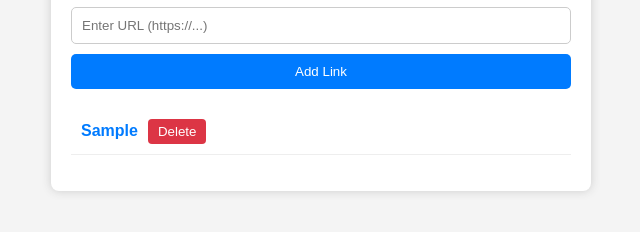
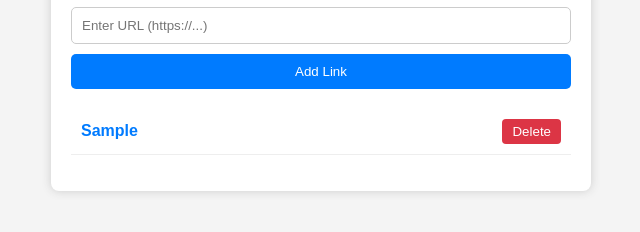
Before and after one commit to shreekanth7899/linksaver, a plain HTML site: page index.html in a window 1280 px wide. Both pictures are taken after typing "Sample", "https://example.com" into the empty fields and a click on the button "Add Link". Shown: the part 168-400 px from the top of the page, without its empty margins (319-959 px from the left). Drawn offline with Linux system fonts and the light colour scheme.

Commit message:
delete button Update

```diff
--- a/styles.css
+++ b/styles.css
@@ -52,6 +52,9 @@ ul {
 li {
   padding: 10px;
   border-bottom: 1px solid #eee;
+  display: flex;
+  justify-content: space-between;
+  align-items: center;
 }
 
 a {
@@ -63,8 +66,8 @@ a {
 a:hover {
   text-decoration: underline;
 }
+
 .delete-btn {
-  margin-left: 10px;
   padding: 5px 10px;
   background-color: #dc3545;
   color: white;
```
